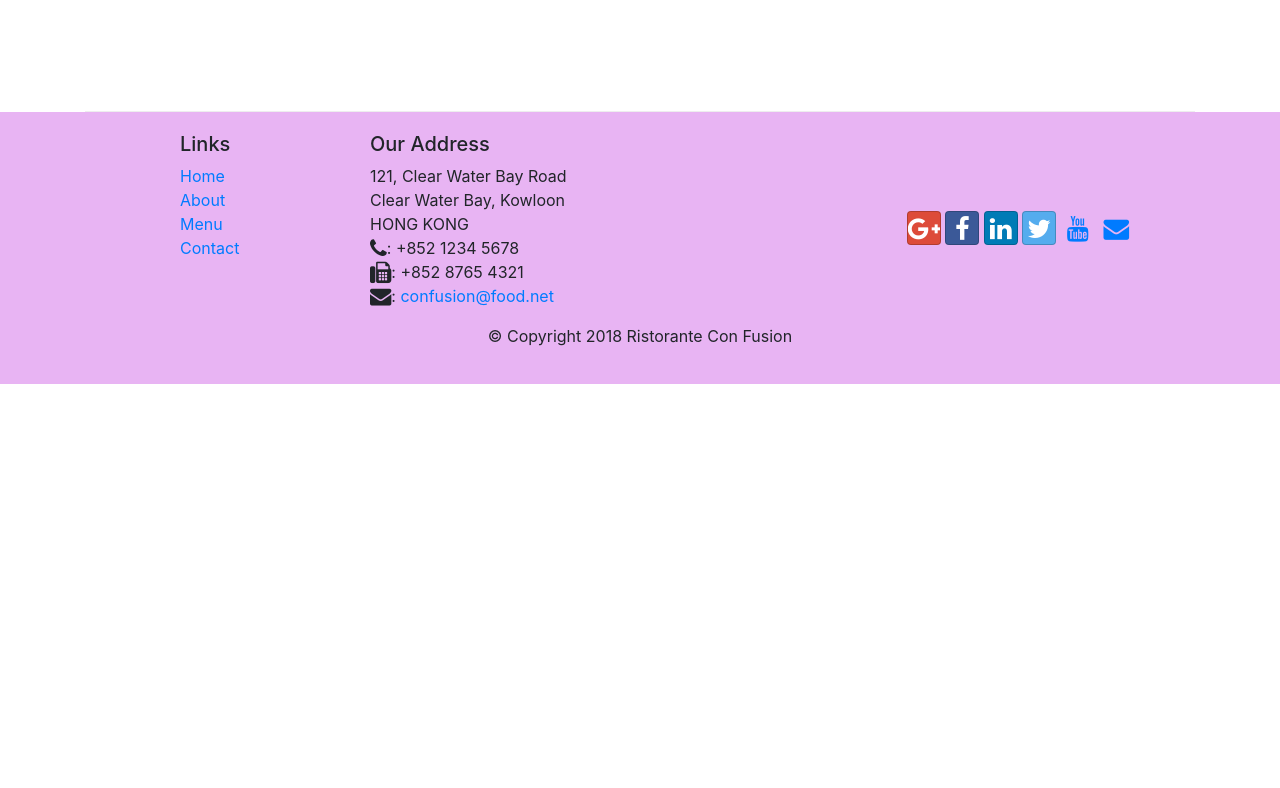
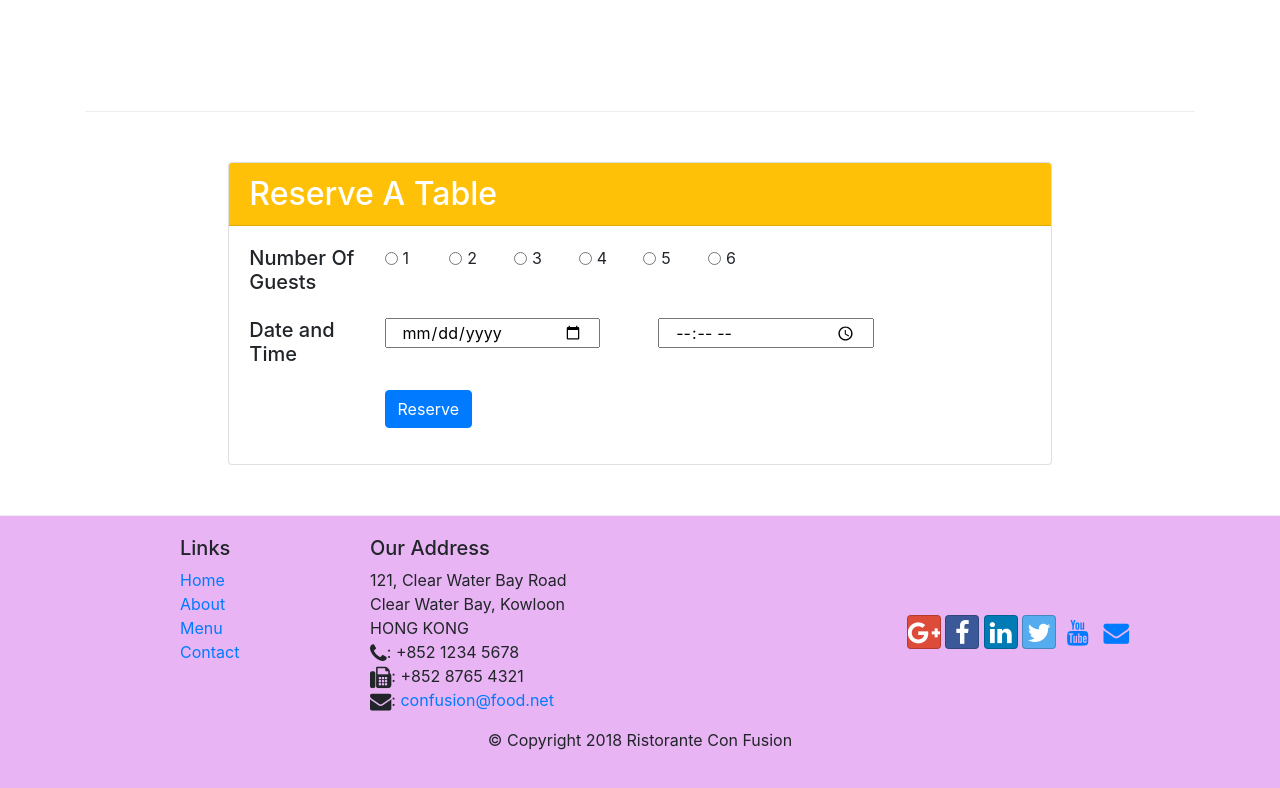
Before and after one commit to ali97730/Bootstrap-4, a website: page index.html in a window 1280 px wide. Shown: the part 1422-2210 px from the top of the page. Before the commit the page ends 1806 px from the top, so only its background shows below. Drawn offline with nearby package versions, Linux system fonts and the light colour scheme.

Commit message:
assignment 2

```diff
--- a/css/styles.css
+++ b/css/styles.css
@@ -33,3 +33,7 @@ body{
 .navbar-dark{
     background-color: #512DA8;
 }
+
+.radiodiv{
+    margin:0px 0px 0px 0px;
+}
--- a/index.html
+++ b/index.html
@@ -42,8 +42,11 @@
                     <h1>Ristorante con Fusion</h1>
                     <p>We take inspiration from the World's best cuisines, and create a unique fusion experience. Our lipsmacking creations will tickle your culinary senses!</p>
                 </div>
-                <div class="col-12 col-sm-6 align-self-center">
+                <div class="col-12 col-sm-3 align-self-center">
                     <img src="img/logo.png"  class="image-fluid" >
+                </div>
+                <div class="col-12 col-sm-3 align-self-center">
+                    <a href="#reserve" style="text-decoration: none;" > <button type="button" class="btn btn-block btn-warning" > Reserve a Table</button> </a>
                 </div>
             </div>
         </div>
@@ -73,7 +76,7 @@
             <div class="col-12 col-sm col-md">
                <div class="media">
                    <div class="media-body">
-                    <h2>Weekend Grand Buffet</h2>
+                    <h2>Weekend Grand Buffet <span class="badge badge-danger">NEW</span></h2>
                     <p>Featuring mouthwatering combinations with a choice of five different salads, six enticing appetizers, six main entrees and five choicest desserts. Free flowing bubbly and soft drinks. All for just $19.99 per person </p>
                    </div>
                    <img src="img/buffet.png" alt="Buffet" class="d-flex ml-3 img-thumbnail align-self-center">
@@ -95,6 +98,73 @@
                     </div>
                 </div>
             </div>
+        </div>
+    </div>
+
+    <div class="row row-content  " id="reserve">
+        <div class="col-12  col-sm-8 offset-sm-2">
+            <div class="card">
+                <h2 class="card-header bg-warning text-white">Reserve A Table</h2>
+                <div class="card-body">
+                    <form>
+                         <div class="form-group row">
+                            <h5  class="col-12 col-sm-2">Number Of Guests </h5>
+
+                        <div class=" col-12 col-sm-9 ">
+                            <div class=" form-check col-1 col-sm-1 form-check-inline">
+                                <input type="radio" class="form-check-input" id="one" name="guests" value="1">
+                                <label class="form-check-label" for="one">1</label>
+                            </div>
+
+                            <div class=" form-check col-1 col-sm-1 form-check-inline">
+                                <input type="radio" class="form-check-input" id="two" name="guests" value="2">
+                                <label class="form-check-label" for="two">2</label>
+                            </div>
+
+                            <div class=" form-check col-1 col-sm-1 form-check-inline">
+                                <input type="radio" class="form-check-input" id="three" name="guests" value="3">
+                                <label class="form-check-label" for="three">3</label>
+                            </div>
+
+                            <div class=" form-check col-1 col-sm-1 form-check-inline">
+                                <input type="radio" class="form-check-input" id="four" name="guests" value="4">
+                                <label class="form-check-label" for="four">4</label>
+                            </div>
+
+                            <div class=" form-check col-1  col-sm-1 form-check-inline">
+                                <input type="radio" class="form-check-input" id="five" name="guests" value="5">
+                                <label class="form-check-label" for="five">5</label>
+                            </div>
+
+                            <div class=" form-check col-1 col-sm-1 form-check-inline">
+                                <input type="radio" class="form-check-input" id="six" name="guests" value="6">
+                                <label class="form-check-label" for="six">6</label>
+                            </div>
+                        </div>
+                        </div>
+                            <div class="form-group row">
+
+                                <h5  class="col-12 col-sm-2"> Date and Time</h5>
+                                <div class=" col-12 col-sm-10 ">
+                                    <input class="col-12 col-sm-4" type="date">
+                                    <input class="col-12 col-sm-4 offset-sm-1" type="time">
+
+                                </div>
+                            </div>
+
+                            <div class="form-group row">
+                                <div class="col-12 col-sm-5 offset-sm-2">
+
+                                    <button type="submit" class="btn btn-primary"> Reserve </button>
+
+                                </div>
+                            </div>
+
+                        </form>
+                </div>
+            </div>
+        </div>
+
         </div>
     </div>
 
```
